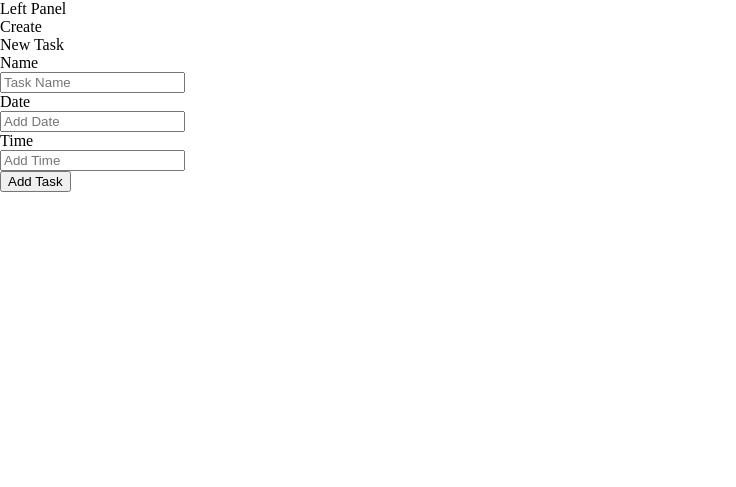
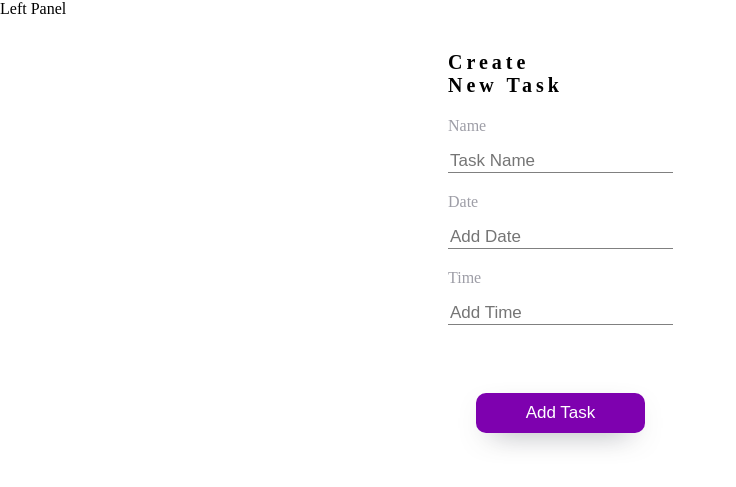
Before and after one commit to YashSinha490/note-task, a Django app: template note_task/templates/AddTask.html in a window 1280 px wide. Shown: the top 487 px of the page, without its empty margins (0-736 px from the left). Run offline with Django 3.2, Linux system fonts and the light colour scheme; the template is opened without the code that fills it, so the values that code supplies are empty.

Commit message:
Update index.css

```diff
--- a/note_task/note_task/static/css/index.css
+++ b/note_task/note_task/static/css/index.css
@@ -89,3 +89,58 @@ body {
     color: white;
     margin-top: 20px;
 }
+
+.main__addtask {
+    display: flex;
+    flex-direction: row;
+    width: 100%;
+}
+
+.left_panel__addtask {
+    width: 35%;
+}
+
+.main_addtask__section {
+    margin-top: 4%;
+
+}
+
+.addtask__head {
+    font-size: 20px;
+    letter-spacing: 4px;
+    font-weight: 700;
+}
+
+.task__addname,.task__adddate, .task__addtime {
+    margin-top: 20px;
+    color: #9e9ea7;
+}
+
+.add__taskname, .add__tasktime, .add__taskdate {
+    margin-top: 15px;
+    font-size: 17px;
+    outline: none;
+    border: none;
+    border-bottom: 1px solid gray;
+}
+
+.final__addtasks {
+    margin-top: 30%;
+    text-align: center;
+}
+
+.button__addtask {
+    outline: none;
+    border: none;
+    cursor: pointer;
+    padding: 10px;
+    padding-right: 50px;
+    padding-left: 50px;
+    text-align: center;
+    border-radius: 10px;
+    font-size: 17px;
+    font-weight: 500;
+    background-color: rgb(126, 1, 175);
+    color: white;
+    box-shadow: rgba(2, 12, 27, 0.7) 0px 10px 30px -15px;
+}
```
